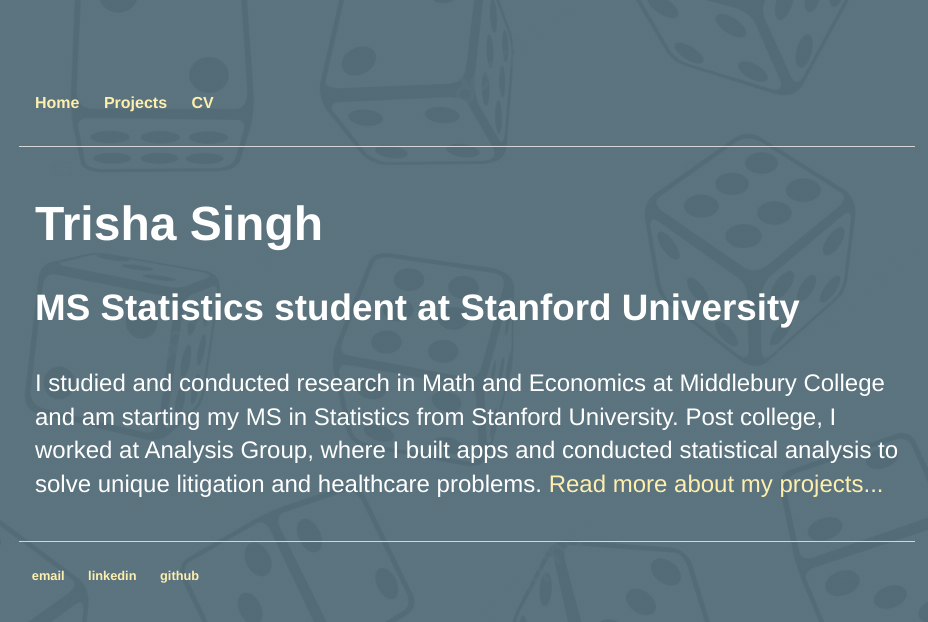
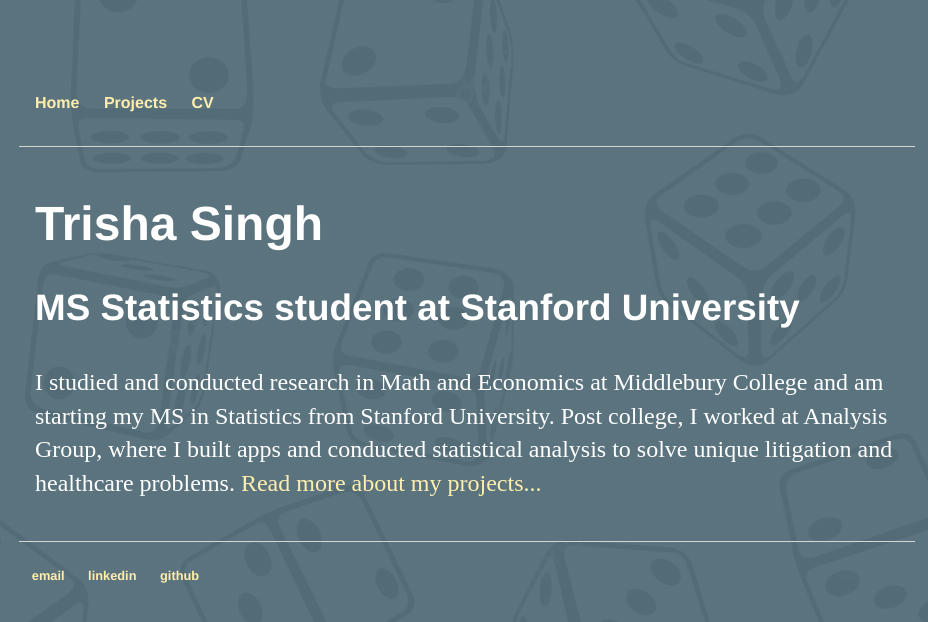
Before and after one commit to trishasingh/trishasingh.github.io, a Jekyll site: the page built from index.html, in a window 1280 px wide. Shown: the top 622 px of the page, without its empty margins (173-1101 px from the left). Built offline with Jekyll 4.4.1, drawn with Linux system fonts in a browser that asks for light colours.

Commit message:
final formatting touches (#8)

```diff
--- a/css/main.css
+++ b/css/main.css
@@ -1,13 +1,9 @@
 body { margin: 60px auto; width: 70%; }
 
-a { font-family: 'Helvetica', 'Arial', 'Sans-Serif';
-    text-decoration: none; color: #ffefae;
-  }
+a { text-decoration: none; color: #ffefae; }
 a:hover { text-decoration: underline; }
 
-p, ul { font-family: 'Helvetica', 'Arial', 'Sans-Serif';
-        font-size: 1.5em; line-height: 1.4em; color: white;
-      }
+p, ul { font-size: 1.5em; line-height: 1.4em; color: white; }
 
 h1, h2, h3, h4 { font-family: 'Helvetica', 'Arial', 'Sans-Serif'; color: white; }
 h1 { font-size: 3em;  }
```
